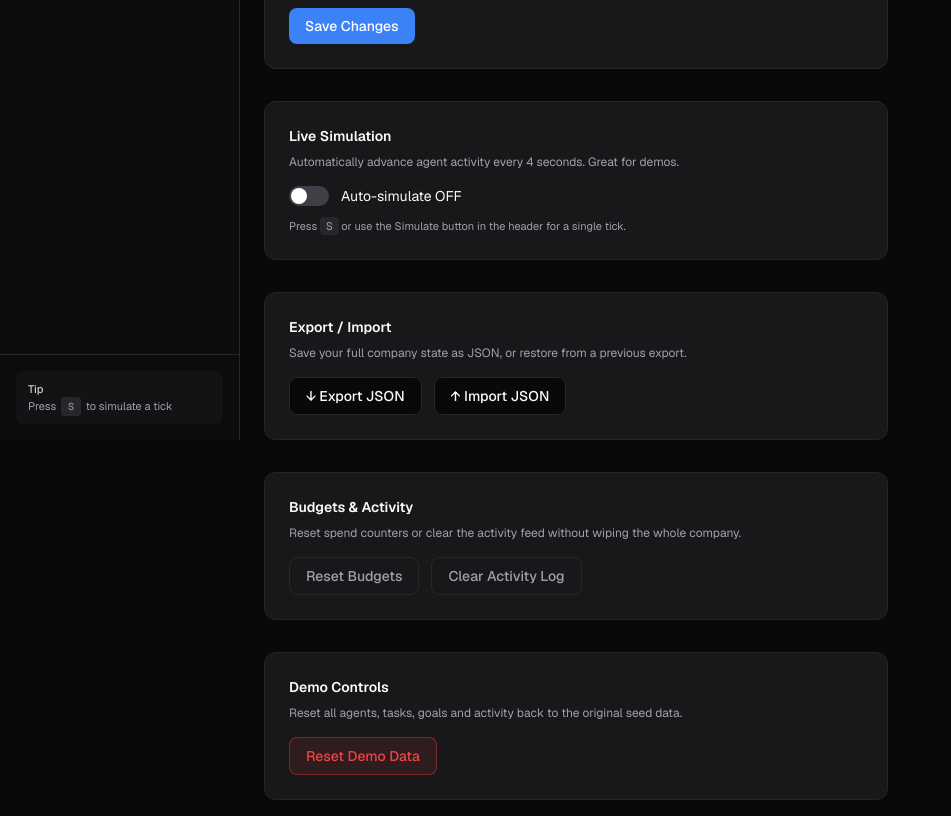
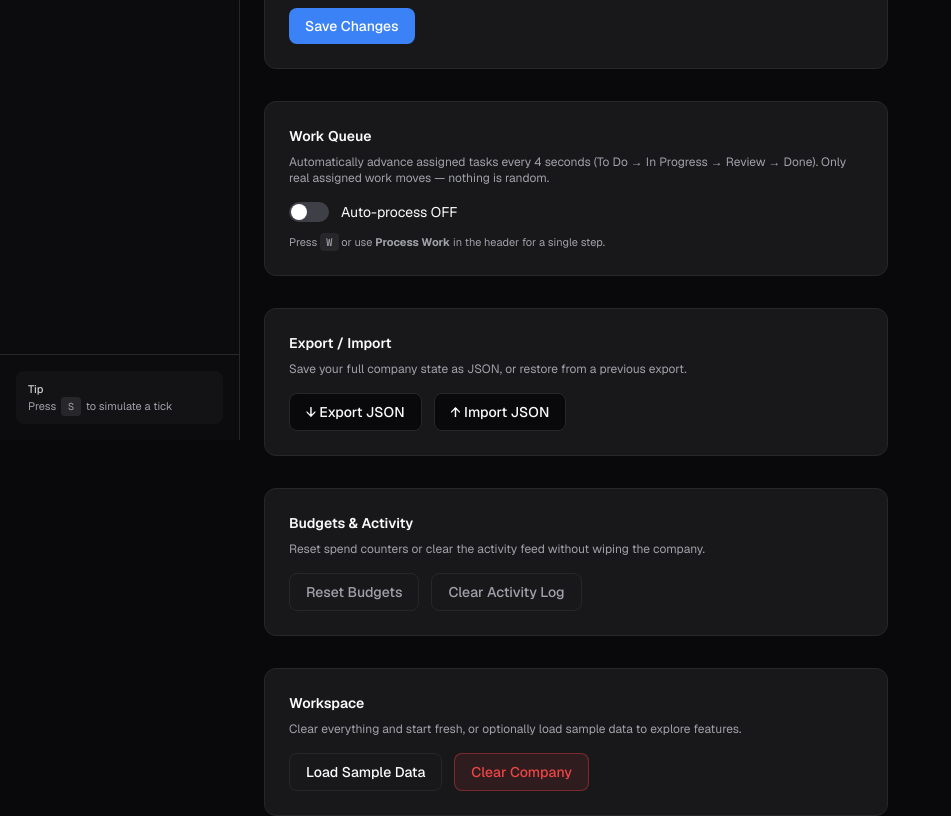
Before and after one commit to henrygoldsmith07-wq/paperclip-clone, a Next.js app: page /dashboard/settings in a window 1280 px wide. Shown: the part 360-1176 px from the top of the page, without its empty margins (0-951 px from the left). Built offline with nearby package versions, Linux system fonts and the light colour scheme.

Commit message:
feat: settings for real workspace — clear company, sample data, process work

```diff
--- a/src/app/dashboard/settings/page.tsx
+++ b/src/app/dashboard/settings/page.tsx
@@ -10,8 +10,9 @@ export default function SettingsPage() {
   const {
     company,
     updateCompany,
-    resetData,
-    simulateTick,
+    clearCompany,
+    loadSampleData,
+    processWork,
     exportState,
     importState,
     clearActivities,
@@ -22,7 +23,7 @@ export default function SettingsPage() {
   const [name, setName] = useState(company.name);
   const [mission, setMission] = useState(company.mission);
   const [saved, setSaved] = useState(false);
-  const [autoSimulate, setAutoSimulate] = useState(false);
+  const [autoProcess, setAutoProcess] = useState(false);
   const intervalRef = useRef<ReturnType<typeof setInterval> | null>(null);
   const fileRef = useRef<HTMLInputElement>(null);
 
@@ -32,9 +33,9 @@ export default function SettingsPage() {
   }, [company.name, company.mission]);
 
   useEffect(() => {
-    if (autoSimulate) {
+    if (autoProcess) {
       intervalRef.current = setInterval(() => {
-        simulateTick();
+        processWork();
       }, 4000);
     } else if (intervalRef.current) {
       clearInterval(intervalRef.current);
@@ -43,7 +44,7 @@ export default function SettingsPage() {
     return () => {
       if (intervalRef.current) clearInterval(intervalRef.current);
     };
-  }, [autoSimulate, simulateTick]);
+  }, [autoProcess, processWork]);
 
   if (!isHydrated) {
     return (
@@ -102,7 +103,7 @@ export default function SettingsPage() {
 
   return (
     <>
-      <Header title="Settings" subtitle="Company identity and demo controls" />
+      <Header title="Settings" subtitle="Company identity and workspace controls" />
       <div className="flex-1 space-y-8 p-6 pt-16 lg:pt-6 max-w-2xl">
         <section className="rounded-xl border border-border bg-card p-6">
           <h2 className="mb-4 text-sm font-semibold text-foreground">
@@ -154,30 +155,32 @@ export default function SettingsPage() {
 
         <section className="rounded-xl border border-border bg-card p-6">
           <h2 className="mb-2 text-sm font-semibold text-foreground">
-            Live Simulation
+            Work Queue
           </h2>
           <p className="mb-4 text-xs text-muted">
-            Automatically advance agent activity every 4 seconds. Great for demos.
+            Automatically advance assigned tasks every 4 seconds
+            (To Do → In Progress → Review → Done). Only real assigned work
+            moves — nothing is random.
           </p>
           <label className="flex cursor-pointer items-center gap-3">
             <div className="relative">
               <input
                 type="checkbox"
-                checked={autoSimulate}
-                onChange={(e) => setAutoSimulate(e.target.checked)}
+                checked={autoProcess}
+                onChange={(e) => setAutoProcess(e.target.checked)}
                 className="peer sr-only"
               />
               <div className="h-5 w-10 rounded-full bg-zinc-700 transition-colors peer-checked:bg-accent" />
               <div className="absolute left-0.5 top-0.5 h-4 w-4 rounded-full bg-white transition-transform peer-checked:translate-x-5" />
             </div>
             <span className="text-sm">
-              {autoSimulate ? "Auto-simulate ON" : "Auto-simulate OFF"}
+              {autoProcess ? "Auto-process ON" : "Auto-process OFF"}
             </span>
           </label>
           <p className="mt-3 text-[11px] text-muted">
             Press{" "}
-            <kbd className="rounded bg-zinc-800 px-1.5 py-0.5 font-mono">S</kbd>{" "}
-            or use the Simulate button in the header for a single tick.
+            <kbd className="rounded bg-zinc-800 px-1.5 py-0.5 font-mono">W</kbd>{" "}
+            or use <strong>Process Work</strong> in the header for a single step.
           </p>
         </section>
 
@@ -220,7 +223,7 @@ export default function SettingsPage() {
             Budgets & Activity
           </h2>
           <p className="mb-4 text-xs text-muted">
-            Reset spend counters or clear the activity feed without wiping the whole company.
+            Reset spend counters or clear the activity feed without wiping the company.
           </p>
           <div className="flex flex-wrap gap-3">
             <button
@@ -246,27 +249,38 @@ export default function SettingsPage() {
 
         <section className="rounded-xl border border-border bg-card p-6">
           <h2 className="mb-2 text-sm font-semibold text-foreground">
-            Demo Controls
+            Workspace
           </h2>
           <p className="mb-4 text-xs text-muted">
-            Reset all agents, tasks, goals and activity back to the original seed data.
+            Clear everything and start fresh, or optionally load sample data to explore features.
           </p>
+          <div className="flex flex-wrap gap-3">
+            <button
+              onClick={() => {
+                loadSampleData();
+                toast("Sample company loaded", "info");
+              }}
+              className="rounded-lg border border-border px-4 py-2 text-sm font-medium hover:bg-card-hover"
+            >
+              Load Sample Data
+            </button>
             <button
               onClick={() => {
                 if (
                   confirm(
-                  "Reset the entire company to the original demo state? This cannot be undone."
+                    "Clear the entire company? All agents, goals, tasks and activity will be deleted."
                   )
                 ) {
-                setAutoSimulate(false);
-                resetData();
-                toast("Demo data reset", "warning");
+                  setAutoProcess(false);
+                  clearCompany();
+                  toast("Company cleared", "warning");
                 }
               }}
               className="rounded-lg border border-danger/40 bg-danger/10 px-4 py-2 text-sm font-medium text-danger hover:bg-danger/20"
             >
-            Reset Demo Data
+              Clear Company
             </button>
+          </div>
         </section>
 
         <section className="rounded-xl border border-border bg-card p-6">
@@ -275,7 +289,7 @@ export default function SettingsPage() {
           </h2>
           <div className="space-y-2 text-sm">
             {[
-              ["Simulate Tick", "S"],
+              ["Process Work", "W"],
               ["Go to Dashboard", "G then D"],
               ["Go to Agents", "G then A"],
               ["Go to Tasks", "G then T"],
```
Lines whose indentation alone changed are shown as unchanged.
